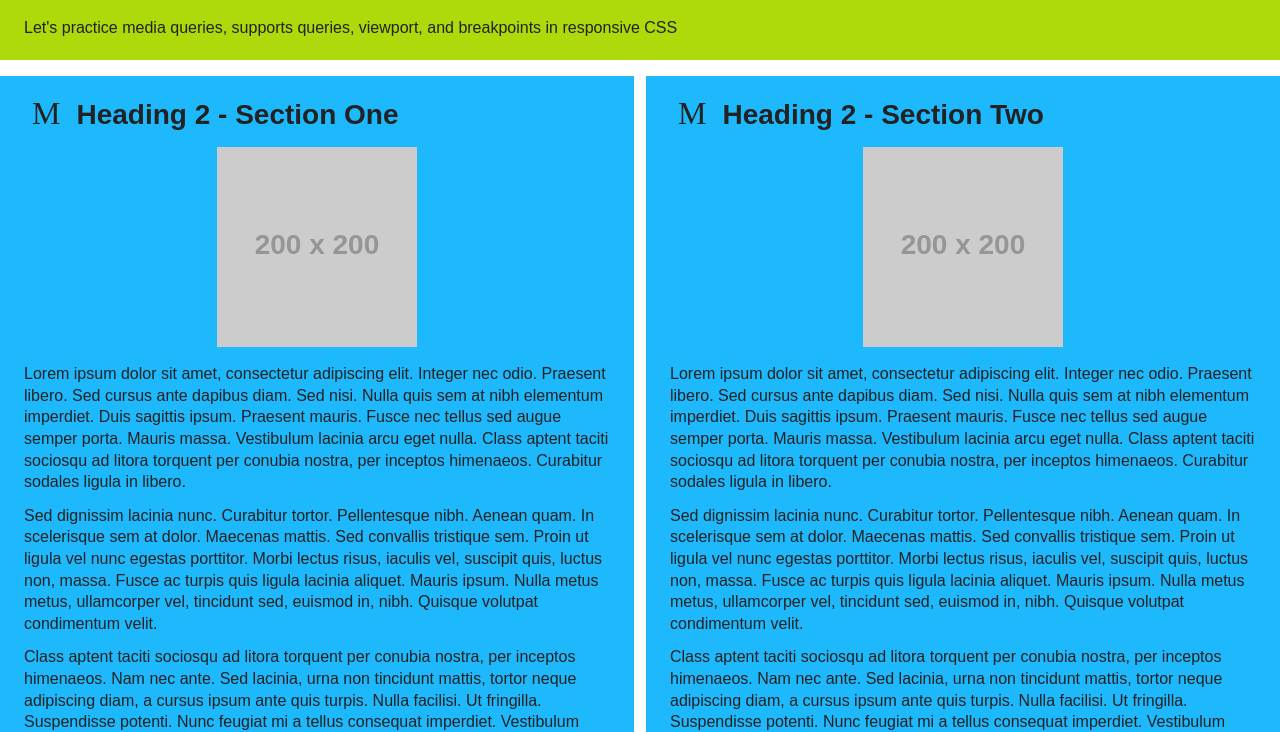
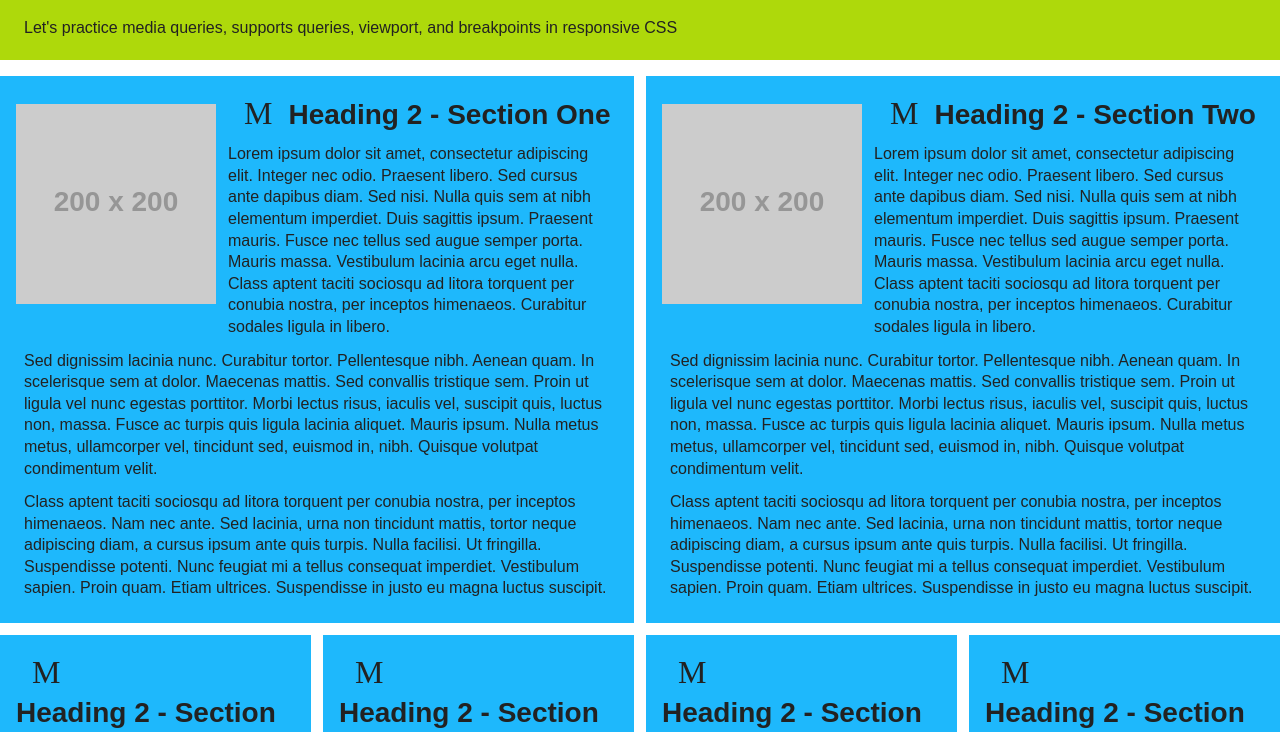
Before and after one commit to lejone20/viewport, a plain HTML site: page index.html in a window 1280 px wide. Shown: the part 68-800 px from the top of the page. Drawn offline with Linux system fonts and the light colour scheme; placeholder pictures from the web are drawn by us; some icons are missing.

Commit message:
final update
changed css

```diff
--- a/JONES.styles.css
+++ b/JONES.styles.css
@@ -199,9 +199,9 @@ section{
 }
 
 img{
-   display: block;
-   margin: 0.75em auto;
-   float: none;
+   display: inline;
+   margin: 0.75em 0.75em 0.75em 0;
+   float: left;
 }
 
 /* ---------- SMALL SCREEN STYLES ---------- */
```
